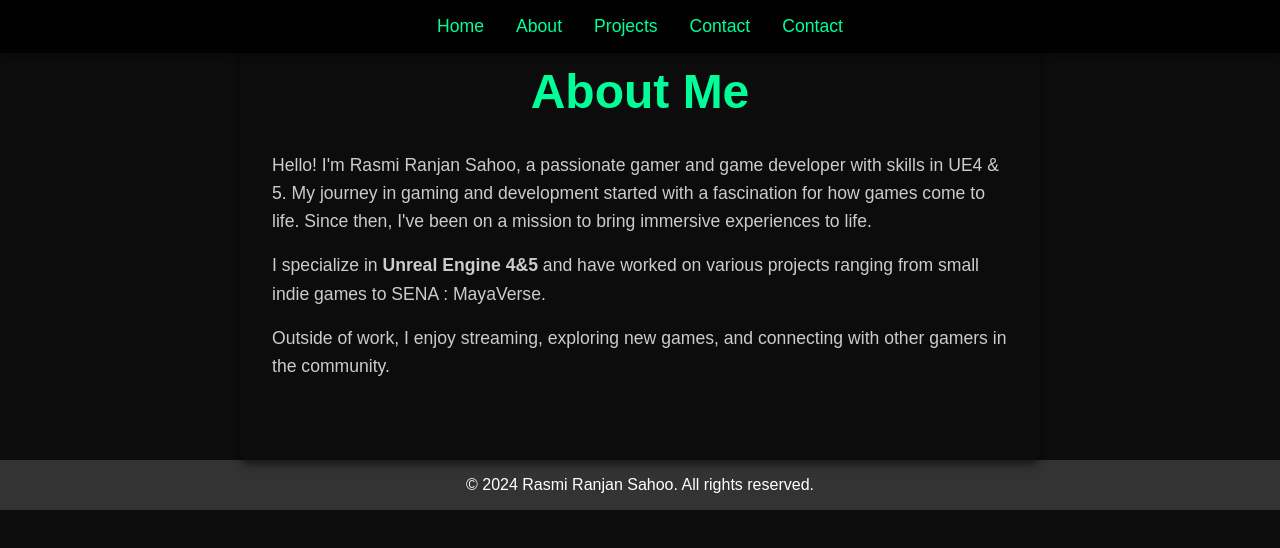
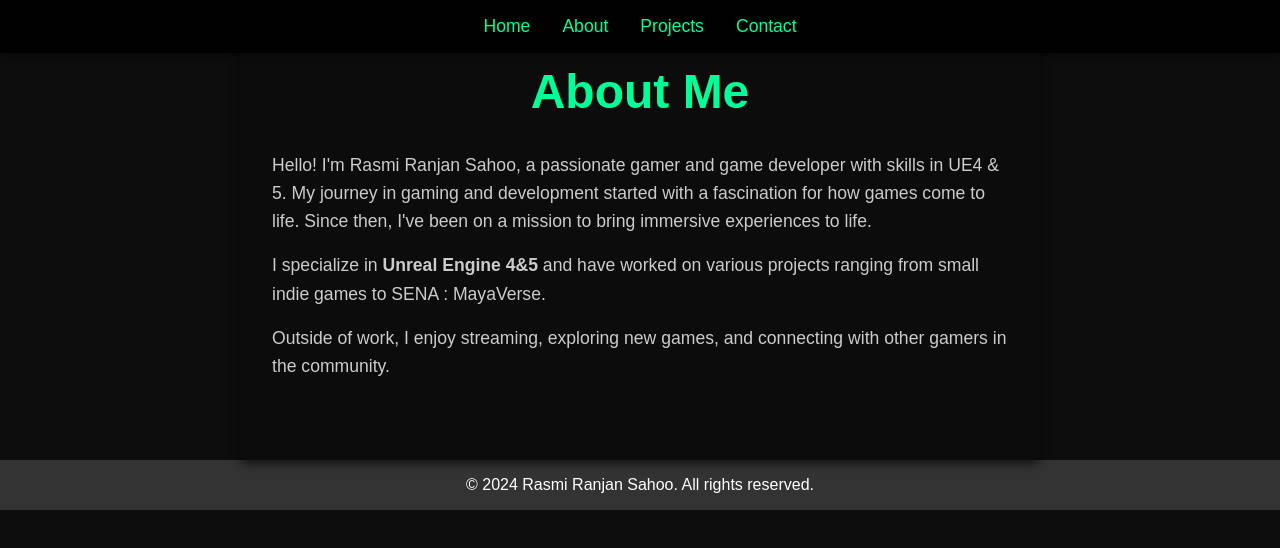
Before and after one commit to rasmis1235/rasmis1235.me, a plain HTML site: page about.html in a window 1280 px wide. Drawn offline with Linux system fonts and the light colour scheme.

Commit message:
Update about.html

```diff
--- a/about.html
+++ b/about.html
@@ -15,7 +15,6 @@
         <li><a href="index.html">Home</a></li>
         <li><a href="about.html">About</a></li>
         <li><a href="projects.html">Projects</a></li>
-        <li><a href="index.html#contact">Contact</a></li>
         <li><a href="contact.html">Contact</a></li>
       </ul>
     </nav>
```
